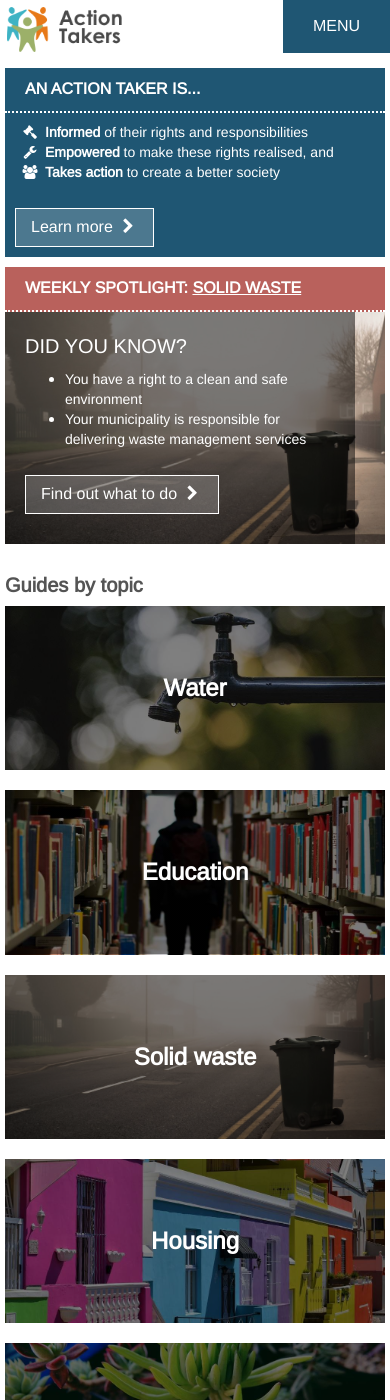
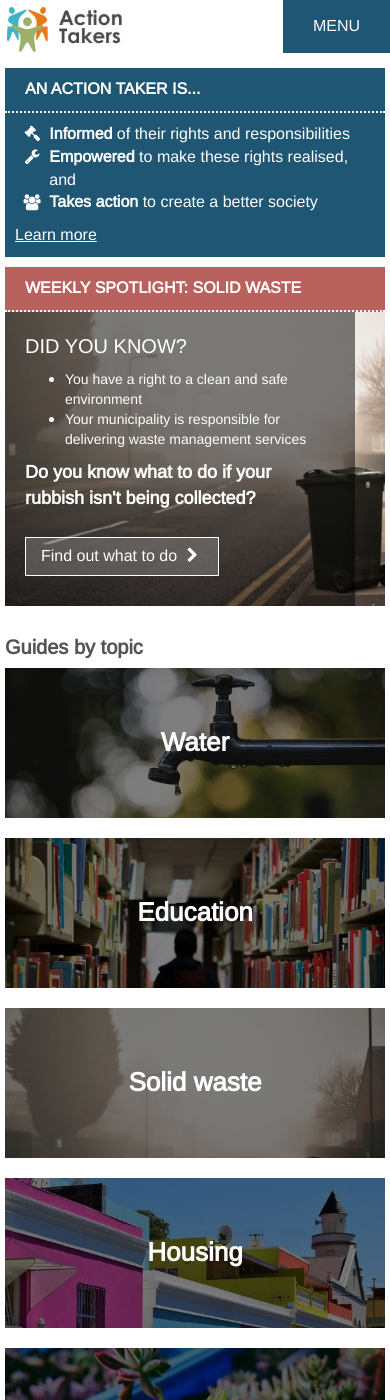
Before and after one commit to OpenUpSA/action-takers, a Jekyll site: the page built from index.html, in a window 390 px wide and 1400 px high. Built offline with Jekyll 4.4.1, drawn with Linux system fonts in a browser that asks for light colours; nearby versions of some CDN libraries; some of the changed text lies outside the part shown.

Commit message:
more topics, fixes homepage

```diff
--- a/css/main.scss
+++ b/css/main.scss
@@ -256,6 +256,7 @@
     height: calc(100% - 10px);
     a {
       color: #fff;
+      text-decoration: underline;
     }
     .header {
       text-transform: uppercase;
@@ -267,6 +268,7 @@
     }
     .content {
       padding: 10px;
+      font-size: 16px;
     }
   }
   .weekly-spotlight {
@@ -291,9 +293,6 @@
       border-bottom: 2px dotted #fff;
       width: 100%;
       font-weight: bold;
-      .topic {
-        text-decoration: underline;
-      }
     }
     .content {
       color: #fff;
@@ -308,9 +307,9 @@
         margin-top: 10px;
         margin-bottom: 10px;
       }
-      .text {
-        padding-bottom: 25px;
-        font-size: 16px;
+      .subtitle {
+        font-size: 18px;
+        font-weight: bold;
         margin-bottom: 10px;
       }
     }
@@ -370,7 +369,15 @@
     }
   }
   .topics .block {
-    padding: 65px 25px;
+    min-height: 150px;
+    align-items: center;
+    display: flex;
+    justify-content: center;
+    background-size: cover;
+    background-position: bottom;
+    .topic-text {
+      font-size: 26px;
+    }
     &.water {
       background: linear-gradient(rgba(0, 0, 0, 0.5), rgba(0, 0, 0, 0.5)), url("../img/water.jpg");
       background-size: cover;
@@ -379,27 +386,62 @@
     &.education {
       background: linear-gradient(rgba(0, 0, 0, 0.5), rgba(0, 0, 0, 0.5)), url("../img/education.jpg");
       background-size: cover;
-      background-position: bottom;
+      background-position: top;
     }
     &.solid-waste {
       background: linear-gradient(rgba(0, 0, 0, 0.5), rgba(0, 0, 0, 0.5)), url("../img/solid-waste.jpg");
       background-size: cover;
-      background-position: bottom;
+      background-position: top;
     }
     &.housing {
       background: linear-gradient(rgba(0, 0, 0, 0.5), rgba(0, 0, 0, 0.5)), url("../img/housing.jpg");
       background-size: cover;
-      background-position: bottom;
+      background-position: top;
     }
     &.environment {
       background: linear-gradient(rgba(0, 0, 0, 0.5), rgba(0, 0, 0, 0.5)), url("../img/environment.jpg");
       background-size: cover;
-      background-position: bottom;
+      background-position: top;
+    }
+    &.health {
+      background: linear-gradient(rgba(0, 0, 0, 0.5), rgba(0, 0, 0, 0.5)), url("../img/health.jpg");
+      background-size: cover;
+      background-position: top;
+    }
+    &.sanitation {
+      background: linear-gradient(rgba(0, 0, 0, 0.5), rgba(0, 0, 0, 0.5)), url("../img/sanitation.jpg");
+      background-size: cover;
+      background-position: top;
+    }
+    &.rates {
+      background: linear-gradient(rgba(0, 0, 0, 0.5), rgba(0, 0, 0, 0.5)), url("../img/rates.jpg");
+      background-size: cover;
+      background-position: top;
+    }
+    &.indigent-grants {
+      background: linear-gradient(rgba(0, 0, 0, 0.5), rgba(0, 0, 0, 0.5)), url("../img/indigent-grants.jpg");
+      background-size: cover;
+      background-position: top;
+    }
+    &.social-grants {
+      background: linear-gradient(rgba(0, 0, 0, 0.5), rgba(0, 0, 0, 0.5)), url("../img/social-grants.jpg");
+      background-size: cover;
+      background-position: top;
+    }
+    &.trading {
+      background: linear-gradient(rgba(0, 0, 0, 0.5), rgba(0, 0, 0, 0.5)), url("../img/trading.jpg");
+      background-size: cover;
+      background-position: top;
+    }
+    &.participation {
+      background: linear-gradient(rgba(0, 0, 0, 0.5), rgba(0, 0, 0, 0.5)), url("../img/participation.jpg");
+      background-size: cover;
+      background-position: top;
     }
     &.safety {
       background: linear-gradient(rgba(0, 0, 0, 0.5), rgba(0, 0, 0, 0.5)), url("../img/safety.jpg");
       background-size: cover;
-      background-position: bottom;
+      background-position: top;
     }
   }
 }
--- a/index.html
+++ b/index.html
@@ -15,7 +15,7 @@
               <li><i class="fa-li fa fa-wrench"></i><b>Empowered</b> to make these rights realised, and</li>
               <li><i class="fa-li fa fa-users"></i><b>Takes action</b> to create a better society</li>
             </ul>
-            <a class="find-out" href="about.html">Learn more<i class="fa fa-fw fa-chevron-right" aria-hidden="true"></i></a>
+            <a href="#more">Learn more</a>
           </div>
         </div>
       </div>
@@ -29,6 +29,7 @@
               <li>You have a right to a clean and safe environment</li>
               <li>Your municipality is responsible for delivering waste management services</li>
             </ul>
+            <div class="subtitle">Do you know what to do if your rubbish isn't being collected?</div>
             <a class="find-out" href="wheelie-bins">Find out what to do<i class="fa fa-fw fa-chevron-right" aria-hidden="true"></i></a>
           </div>
         </div>
@@ -41,37 +42,79 @@
     <div class="row flex">
       <div class="col-sm-6 col-md-4 col-lg-3">
         <a class="block water" href="#">
-          <div class="topic-title">Water</div>
+          <div class="topic-title"><span class="topic-text">Water</span></div>
           <!-- <div class="message">Explore guide</div> -->
         </a>
       </div>
       <div class="col-sm-6 col-md-4 col-lg-3">
         <a class="block education" href="#">
-          <div class="topic-title">Education</div>
+          <div class="topic-title"><span class="topic-text">Education</span></div>
           <!-- <div class="message">Explore guide</div> -->
         </a>
       </div>
       <div class="col-sm-6 col-md-4 col-lg-3">
         <a class="block solid-waste" href="wheelie-bins">
-          <div class="topic-title">Solid waste</div>
+          <div class="topic-title"><span class="topic-text">Solid waste</span></div>
           <!-- <div class="message">Explore guide</div> -->
         </a>
       </div>
       <div class="col-sm-6 col-md-4 col-lg-3">
         <a class="block housing" href="#">
-          <div class="topic-title">Housing</div>
+          <div class="topic-title"><span class="topic-text">Housing</span></div>
           <!-- <div class="message">Explore guide</div> -->
         </a>
       </div>
       <div class="col-sm-6 col-md-4 col-lg-3">
         <a class="block environment" href="#">
-          <div class="topic-title">Environment</div>
+          <div class="topic-title"><span class="topic-text">Environment</span></div>
+          <!-- <div class="message">Explore guide</div> -->
+        </a>
+      </div>
+      <div class="col-sm-6 col-md-4 col-lg-3">
+        <a class="block health" href="#">
+          <div class="topic-title"><span class="topic-text">Health</span></div>
+          <!-- <div class="message">Explore guide</div> -->
+        </a>
+      </div>
+      <div class="col-sm-6 col-md-4 col-lg-3">
+        <a class="block sanitation" href="#">
+          <div class="topic-title"><span class="topic-text">Sanitation</span></div>
+          <!-- <div class="message">Explore guide</div> -->
+        </a>
+      </div>
+      <div class="col-sm-6 col-md-4 col-lg-3">
+        <a class="block indigent-grants" href="#">
+          <div class="topic-title"><span class="topic-text">Indigent grants</span></div>
+          <!-- <div class="message">Explore guide</div> -->
+        </a>
+      </div>
+      <div class="col-sm-6 col-md-4 col-lg-3">
+        <a class="block social-grants" href="#">
+          <div class="topic-title"><span class="topic-text">Social grants</span></div>
+          <!-- <div class="message">Explore guide</div> -->
+        </a>
+      </div>
+      <div class="col-sm-6 col-md-4 col-lg-3">
+        <a class="block trading" href="#">
+          <div class="topic-title"><span class="topic-text">Informal trading</span></div>
+          <!-- <div class="message">Explore guide</div> -->
+        </a>
+      </div>
+      <div class="col-sm-6 col-md-4 col-lg-3">
+        <a class="block rates" href="#">
+          <div class="topic-title"><span class="topic-text">Rates</span></div>
           <!-- <div class="message">Explore guide</div> -->
         </a>
       </div>
       <div class="col-sm-6 col-md-4 col-lg-3">
         <a class="block safety" href="#">
-          <div class="topic-title">Safety and law</div>
+          <div class="topic-title"><span class="topic-text">Safety and law enforcement</span></div>
+          <!-- <div class="message">Explore guide</div> -->
+        </a>
+      </div>
+      <div class="col-sm-6 col-md-4 col-lg-3">
+        <a class="block participation" href="#">
+          <div class="topic-title"><span class="topic-text">Public participation</span></div>
           <!-- <div class="message">Explore guide</div> -->
         </a>
       </div>
@@ -105,16 +148,18 @@
           <div class="topic-title">Stay up to date</div>
         </a>
       </div>
-<!--       <div class="col-sm-6 col-md-4 col-lg-3">
+      <!--
+      <div class="col-sm-6 col-md-4 col-lg-3">
         <a class="block" href="#">
           <i class="fa fa-share" aria-hidden="true"></i>
           <div class="topic-title">Share guides with others</div>
         </a>
-      </div> -->
+      </div>
+      -->
     </div>
   </section>
 
-  <section>
+  <section id="more">
     <h1>What's this about?</h1>
     <p>Action Takers is a community of civic-minded people hwo understand the role of public participation in our democracy and use that power to ensure their voices are heard. Action Takers contribute to communities' needs being represented and met and assist in co-creating the governance we want. This website is a collection of east-yo-use empowerment guides.</p>
     <p>These guides are classified into various categories and are named by the topic they address. Whilst this collection is by no means extensive, the aim is to grow the collection over time. Initially these guides are focused on the Cape Town area and are tailored for Cpae Town specific processes</p>
```
Also changed, not shown: img/education.jpg, img/environment.jpg, img/health.jpg (added), img/housing.jpg, img/rates.jpg (added), img/safety.jpg, img/sanitation.jpg (added), img/solid-waste.jpg, img/trading.jpg (added), img/water.jpg.
